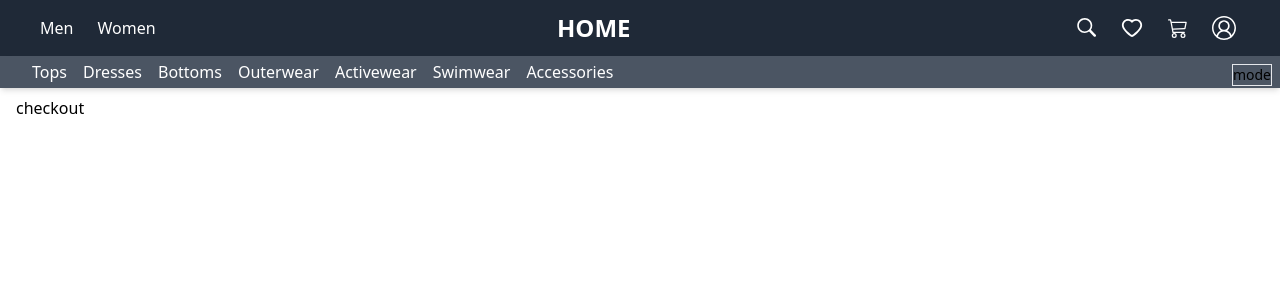
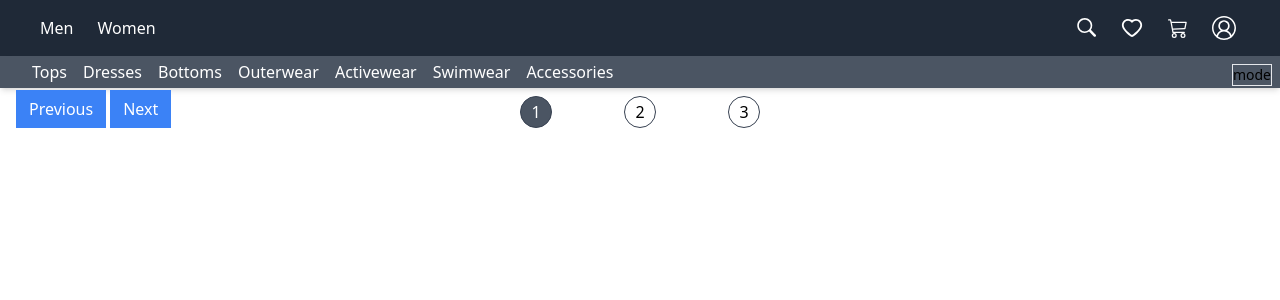
Before and after one commit to kalczugag/ecommerce, a React (Create React App) app: page /checkout in a window 1280 px wide. Shown: the top 300 px of the page. Built offline with nearby package versions, Linux system fonts and the light colour scheme; data requests are answered from the project's data file.

Commit message:
checkout page implementation & styling changes

```diff
--- /dev/null
+++ b/src/componenets/CheckoutCart.js
@@ -0,0 +1,5 @@
+const CheckoutCart = () => {
+    return <div>CheckoutCart</div>;
+};
+
+export default CheckoutCart;
--- /dev/null
+++ b/src/componenets/CheckoutForm.js
@@ -0,0 +1,5 @@
+const CheckoutForm = () => {
+    return <div>CheckoutForm</div>;
+};
+
+export default CheckoutForm;
--- /dev/null
+++ b/src/componenets/CheckoutStatusBar.js
@@ -0,0 +1,24 @@
+const CheckoutStatusBar = ({ active }) => {
+    let fields = [];
+    for (let i = 1; i <= 3; i++) {
+        fields.push(
+            <div
+                key={i}
+                className={`
+                flex w-8 h-8 border border-gray-700 rounded-full justify-center items-center
+                ${active === i ? "text-white bg-gray-600" : ""}
+                `}
+            >
+                {i}
+            </div>
+        );
+    }
+
+    return (
+        <div className="w-1/4 mx-auto flex flex-row justify-around items-center">
+            {fields}
+        </div>
+    );
+};
+
+export default CheckoutStatusBar;
--- /dev/null
+++ b/src/componenets/CheckoutSummary.js
@@ -0,0 +1,5 @@
+const CheckoutSummary = () => {
+    return <div>CheckoutSummary</div>;
+};
+
+export default CheckoutSummary;
--- a/src/componenets/Navbar.js
+++ b/src/componenets/Navbar.js
@@ -48,14 +48,14 @@ const Navbar = ({ isDev }) => {
                         Women
                     </Link>
                 </div>
-                <div>
+                {/* <div>
                     <Link
-                        to="/men-home"
+                        to={isActiveMen ? "/men-home" : "/women-home"}
                         className="text-white font-bold text-2xl py-2 rounded-md"
                     >
                         HOME
                     </Link>
-                </div>
+                </div> */}
                 <div className="hidden md:block">
                     <div className="relative ml-10 flex space-x-4">
                         {isDev && (
--- a/src/componenets/PostsListItem.js
+++ b/src/componenets/PostsListItem.js
@@ -48,23 +48,33 @@ const PostsListItem = ({ post }) => {
                             onClick={handleAddToWishlist}
                         >
                             {post.wishlist ? (
-                                <AiFillHeart />
+                                <AiFillHeart className="text-orange-400" />
                             ) : (
                                 <AiOutlineHeart />
                             )}
                         </Button>
                     </div>
-                    <div className="h-auto bg-gray-300">
+                    <a
+                        href={`/product/${post.title.toLowerCase()}`}
+                        alt={post.title}
+                        className="h-auto bg-gray-300"
+                    >
                         <img
                             src={post.image}
                             alt={post.title}
                             className="w-full h-full object-cover"
                         />
-                    </div>
+                    </a>
                     <div className="p-4 flex-grow">
-                        <h3 className="text-lg font-semibold mb-2">
-                            {post.title}
-                        </h3>
+                        <a
+                            href={`/product/${post.title.toLowerCase()}`}
+                            alt={post.title}
+                        >
+                            <h3 className="text-lg font-semibold mb-2">
+                                {post.title}
+                            </h3>
+                        </a>
+
                         <p
                             className="text-gray-600 mb-4"
                             title={post.description}
--- a/src/pages/CheckoutPage.js
+++ b/src/pages/CheckoutPage.js
@@ -1,5 +1,35 @@
+import { useState } from "react";
+import CheckoutStatusBar from "../componenets/CheckoutStatusBar";
+import Button from "../componenets/Button";
+
 const Checkout = () => {
-    return <div>checkout</div>;
+    const [activePoint, setActivePoint] = useState(0);
+
+    const handleNextStep = () => {
+        if (activePoint >= 0 && activePoint < 2) {
+            setActivePoint(activePoint + 1);
+        }
+    };
+
+    const handlePreviousStep = () => {
+        if (activePoint > 0 && activePoint <= 3) {
+            setActivePoint(activePoint - 1);
+        }
+    };
+
+    return (
+        <div className="relative flex flex-col">
+            <CheckoutStatusBar active={activePoint + 1} />
+            <div className="absolute bottom-0 flex flex-row justify-center space-x-1">
+                <Button primary onClick={handlePreviousStep}>
+                    Previous
+                </Button>
+                <Button primary onClick={handleNextStep}>
+                    Next
+                </Button>
+            </div>
+        </div>
+    );
 };
 
 export default Checkout;
```
Also changed, not shown: db.json, toDo.txt.
